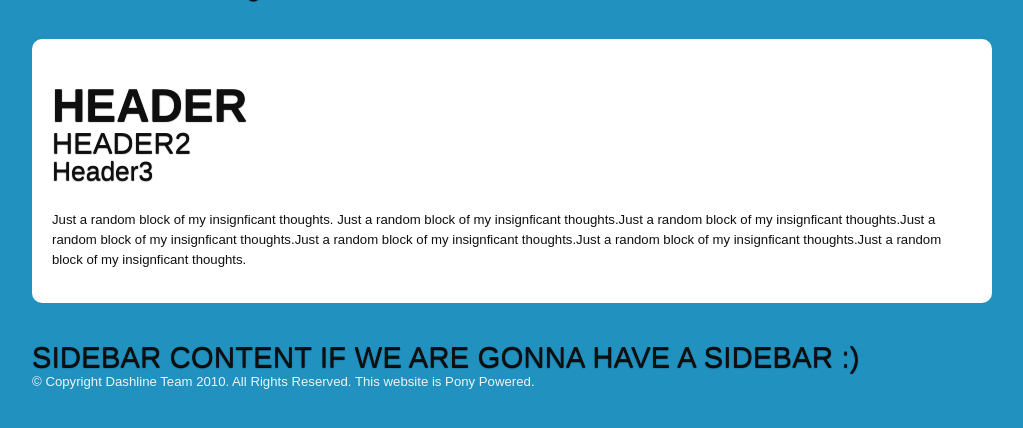
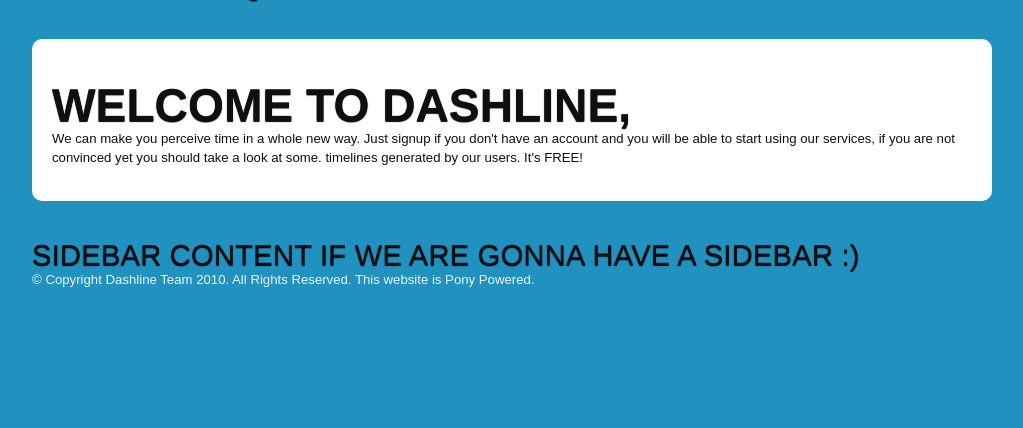
Before and after one commit to chronossc/dashline, a Django app: page / in a window 1280 px wide. Shown: the part 96-524 px from the top of the page, without its empty margins (128-1151 px from the left). Run offline with Django 3.2, Linux system fonts and the light colour scheme; parts of the project's set-up code (start-up, migrations or seed data) failed here and were passed over; some libraries are stand-ins or nearby versions.

Commit message:
some styling

```diff
--- a/dashline/media/html5/css/core.css
+++ b/dashline/media/html5/css/core.css
@@ -272,3 +272,23 @@ p{
 .footer a.up{
 	float:right;
 }
+
+.form {
+	width: 800px;
+}
+
+.form label {
+	text-decoration: none;
+	font-size:1.25em;
+	font-weight:bold;
+	color: #0f0f0f;
+}
+
+.form input {
+	background-color: #24404c;
+}
+
+.form p {
+	margin-top: 5px;
+	margin-bottom: 5px;
+}
--- a/dashline/templates/base.html
+++ b/dashline/templates/base.html
@@ -74,11 +74,11 @@
 
 	<article class='article'>
 		<div>
-		<h1>Header</h1>
-		<h2>Header2</h2>
-		<h3>Header3</h3>
-		<p>Just a random block of my insignficant thoughts. Just a random block of my insignficant thoughts.Just a random block of my insignficant thoughts.Just a random block of my insignficant thoughts.Just a random block of my insignficant thoughts.Just a random block of my insignficant thoughts.Just a random block of my insignficant thoughts.</p>
 		{% block content %}
+			<h1>Welcome to Dashline,</h1>
+			<p>We can make you perceive time in a whole new way. Just signup if you don't have an account and you will
+			be able to start using our services, if you are not convinced yet you should take a look at some. timelines
+			generated by our users. It's FREE!</p>
 	    {% endblock %}
 		</div>
 
```
